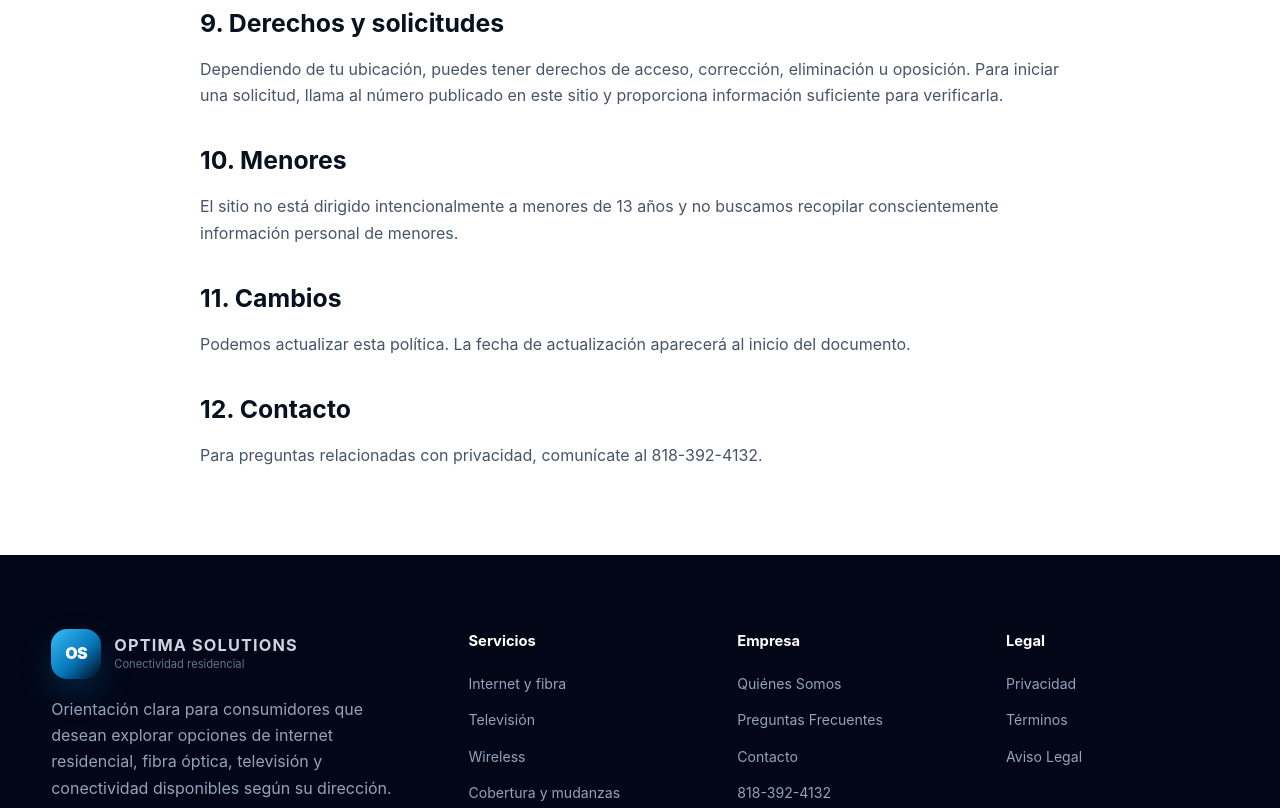
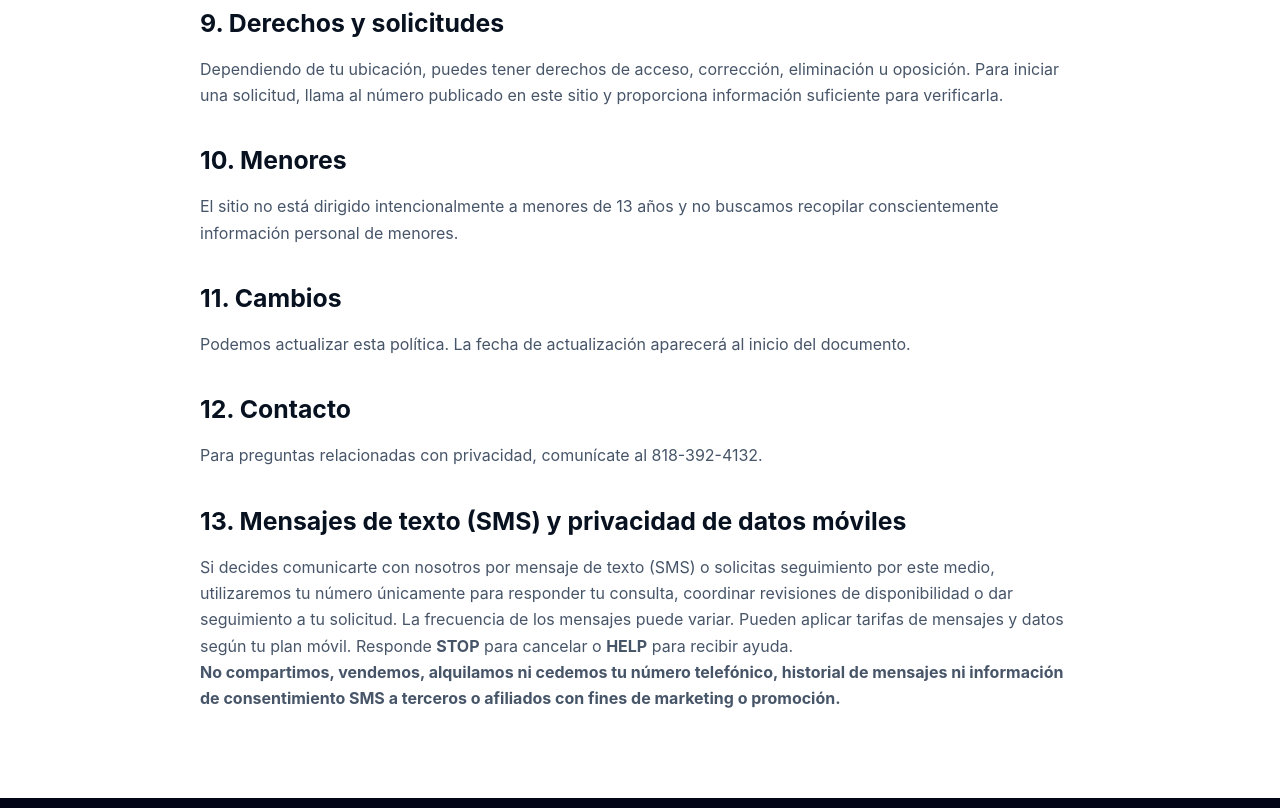
Before and after one commit to optimasolutions6/optima-solutions-website, a plain HTML site: page privacidad.html in a window 1280 px wide. Shown: the part 1990-2798 px from the top of the page. Drawn offline with Linux system fonts and the light colour scheme.

Commit message:
Update privacidad.html

```diff
--- a/privacidad.html
+++ b/privacidad.html
@@ -17,7 +17,7 @@
 </section>
 <section class="legal">
   <div class="narrow">
-    <p><strong>Última actualización:</strong> 17 de julio de 2026.</p>
+    <p><strong>Última actualización:</strong> 25 de noviembre de 2026.</p>
 <h2>1. Alcance</h2>
     <p>Esta Política de Privacidad describe cómo Optima Solutions trata información recopilada mediante este sitio web, llamadas telefónicas, formularios y comunicaciones relacionadas con consultas de servicios residenciales.</p>
     <h2>2. Información que podemos recopilar</h2>
@@ -42,6 +42,9 @@
     <p>Podemos actualizar esta política. La fecha de actualización aparecerá al inicio del documento.</p>
     <h2>12. Contacto</h2>
     <p>Para preguntas relacionadas con privacidad, comunícate al 818-392-4132.</p>
+    <h2>13. Mensajes de texto (SMS) y privacidad de datos móviles</h2>
+    <p>Si decides comunicarte con nosotros por mensaje de texto (SMS) o solicitas seguimiento por este medio, utilizaremos tu número únicamente para responder tu consulta, coordinar revisiones de disponibilidad o dar seguimiento a tu solicitud. La frecuencia de los mensajes puede variar. Pueden aplicar tarifas de mensajes y datos según tu plan móvil. Responde <strong>STOP</strong> para cancelar o <strong>HELP</strong> para recibir ayuda.</p>
+    <p><strong>No compartimos, vendemos, alquilamos ni cedemos tu número telefónico, historial de mensajes ni información de consentimiento SMS a terceros o afiliados con fines de marketing o promoción.</strong></p>
   </div>
 </section>
 
```
